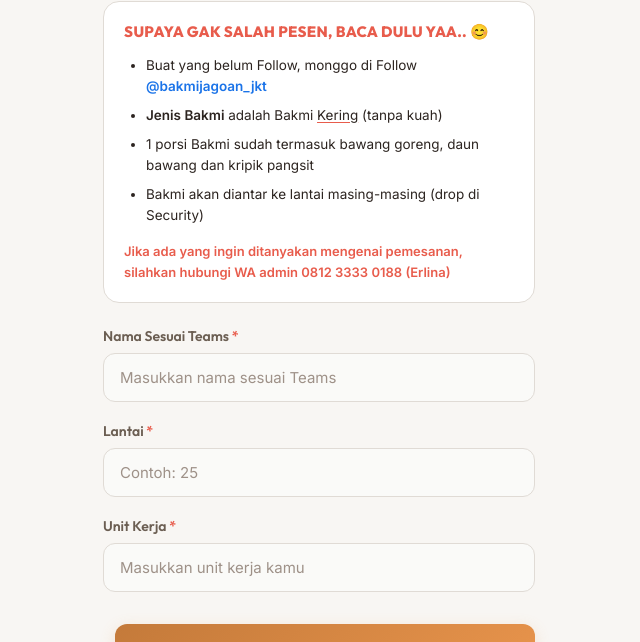
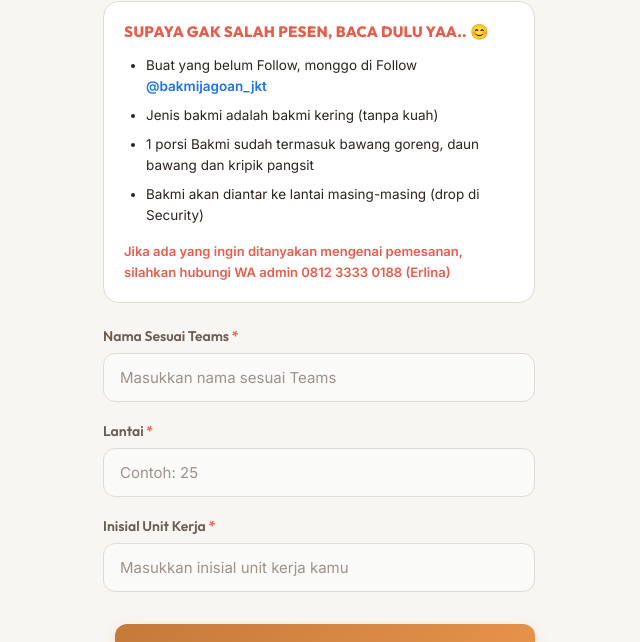
Before and after one commit to bakmijagoan/bakmie-order, a website built with Vite: page index.html in a window 1280 px wide. Shown: the part 250-892 px from the top of the page, without its empty margins (321-961 px from the left). Built offline with nearby package versions, Linux system fonts and the light colour scheme; no server answers.

Commit message:
Update index.html

```diff
--- a/index.html
+++ b/index.html
@@ -77,7 +77,7 @@
           <ul class="notice-list">
             <li>Buat yang belum Follow, monggo di Follow <a href="https://instagram.com/bakmijagoan_jkt" target="_blank"
                 rel="noopener">@bakmijagoan_jkt</a></li>
-            <li><strong>Jenis Bakmi</strong> adalah Bakmi <u>Kering</u> (tanpa kuah)</li>
+            <li>Jenis bakmi adalah bakmi kering (tanpa kuah)</li>
             <li>1 porsi Bakmi sudah termasuk bawang goreng, daun bawang dan kripik pangsit</li>
             <li>Bakmi akan diantar ke lantai masing-masing (drop di Security)</li>
           </ul>
@@ -97,8 +97,8 @@
         </div>
 
         <div class="form-group">
-          <label for="unitKerja">Unit Kerja <span class="required">*</span></label>
-          <input type="text" id="unitKerja" placeholder="Masukkan unit kerja kamu" required />
+          <label for="unitKerja">Inisial Unit Kerja <span class="required">*</span></label>
+          <input type="text" id="unitKerja" placeholder="Masukkan inisial unit kerja kamu" required />
         </div>
 
         <div class="btn-group">
```
